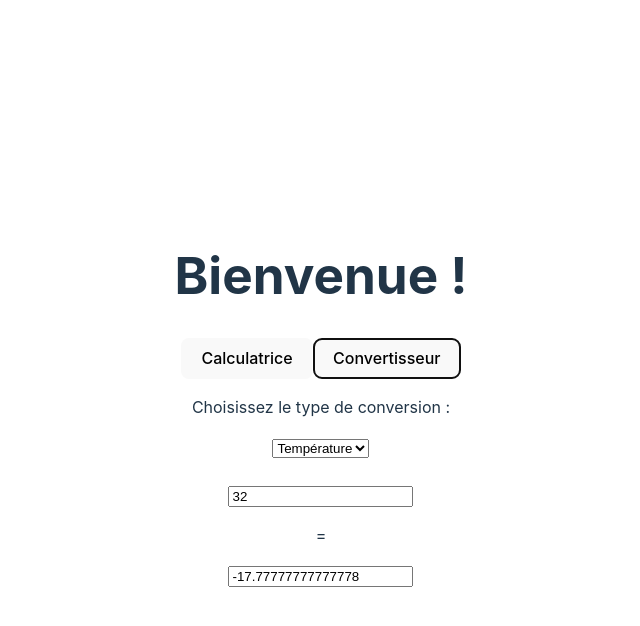
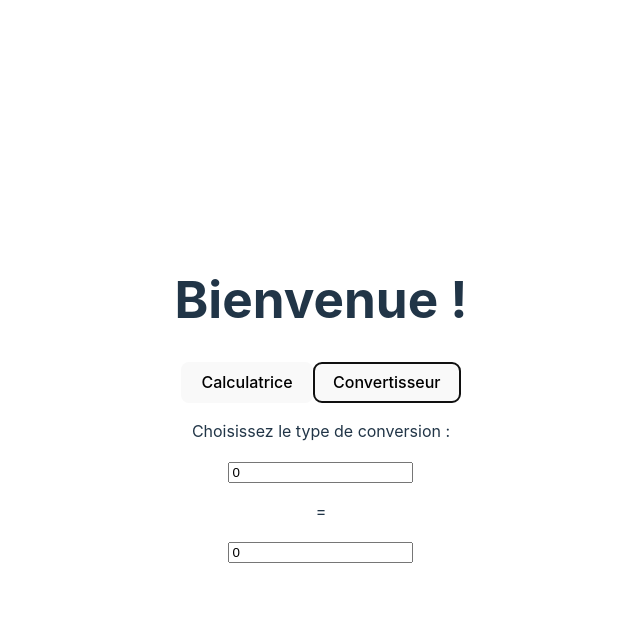
Before and after one commit to Aokemi/calculatrice-ts, a React (Vite) app: page / in a window 1280 px wide. Both pictures are taken after a click on the tab "Convertisseur". Shown: the top 626 px of the page, without its empty margins (319-959 px from the left). Built offline with nearby package versions, Linux system fonts and the light colour scheme.

Commit message:
Currently fixing inputs

```diff
--- a/src/Pages/Convertisseur.tsx
+++ b/src/Pages/Convertisseur.tsx
@@ -3,58 +3,39 @@ import { useState } from "react";
 
 const Convertisseur = () => {
 
-    const [temperature, setTemperature] = useState<number>(0)
-    const [volume, setVolume] = useState<number>(0)
-    const [temps, setTemps] = useState<string>("")
+    const [inputTop, setInputTop] = useState<number>(0)
+    const [inputBottom, setInputBottom] = useState<number>(0)
 
-    const handleChange = (e: React.ChangeEvent<any>) => {
-        if (e.target.name === "temperature"){
-            setTemperature(e.target.value)
-        } else if (e.target.name === "volume"){
-            setVolume(e.target.value)
-        } else if (e.target.name === "temps"){
-            setTemps(e.target.value)
-        }
+    function celsiusToFarenheit(celsius: number){
+        return (celsius * 9 / 5) + 32
     }
 
-    const handleChangeInputTop = (e : React.ChangeEvent<any> ) => {
+    function farenheitToCelsius(farenheit: number){
+        return (farenheit - 32) * 5 / 9
+    }
 
-        setTemperature(e.target.value)
+    const handleChangeTop = (e: React.ChangeEvent<HTMLInputElement>) =>  {
+
+        const value = parseInt(e.target.value)
+        setInputTop(value) // On charge la valeur du haut
+        setInputBottom(celsiusToFarenheit(inputTop)) // Puis on fait la conversion en bas
 
     }
 
-    const handleChangeInputBot = (e : React.ChangeEvent<any> ) => {
+    const handleChangeBottom = (e: React.ChangeEvent<HTMLInputElement>) => {
 
-        setTemperature(e.target.value)
+        const value = parseInt(e.target.value)
+        setInputBottom(value)
+        setInputTop(farenheitToCelsius(inputBottom))
 
     }
 
-    function convertCtoF(number: number){
-        const convertedCtoF = (number - 32) * 5 / 9
-        return convertedCtoF
-    }
-
-    function convertFtoC(number: number){
-        const convertedFtoC = (number * 9 / 5) + 32
-        return convertedFtoC
-    }
-
-
     return (
         <div>
-            <p>Choisissez le type de conversion : </p>
-            <select id="convert" name="convert" onChange={handleChange}>
-                <option value="temperature"> Température </option>
-                <option value="volume"> Volume </option>
-                <option value="temps"> Temps </option>
-            </select>
-
-            < br />
-            < br />
-            <input type="number" name="valueTop" value={convertFtoC(temperature)} onChange={handleChangeInputTop}/>
+            <p> Choisissez le type de conversion : </p>
+            <input type="number" value={isNaN(inputTop) ? "" : inputTop} onChange={handleChangeTop}/>
             <p> = </p>
-            <input type="number" name="valueBot" value={convertCtoF(temperature)} onChange={handleChangeInputBot} />
-
+            <input type="number" value={isNaN(inputBottom) ? "" : inputBottom} onChange={handleChangeBottom}/>
         </div>
     );
 
```
